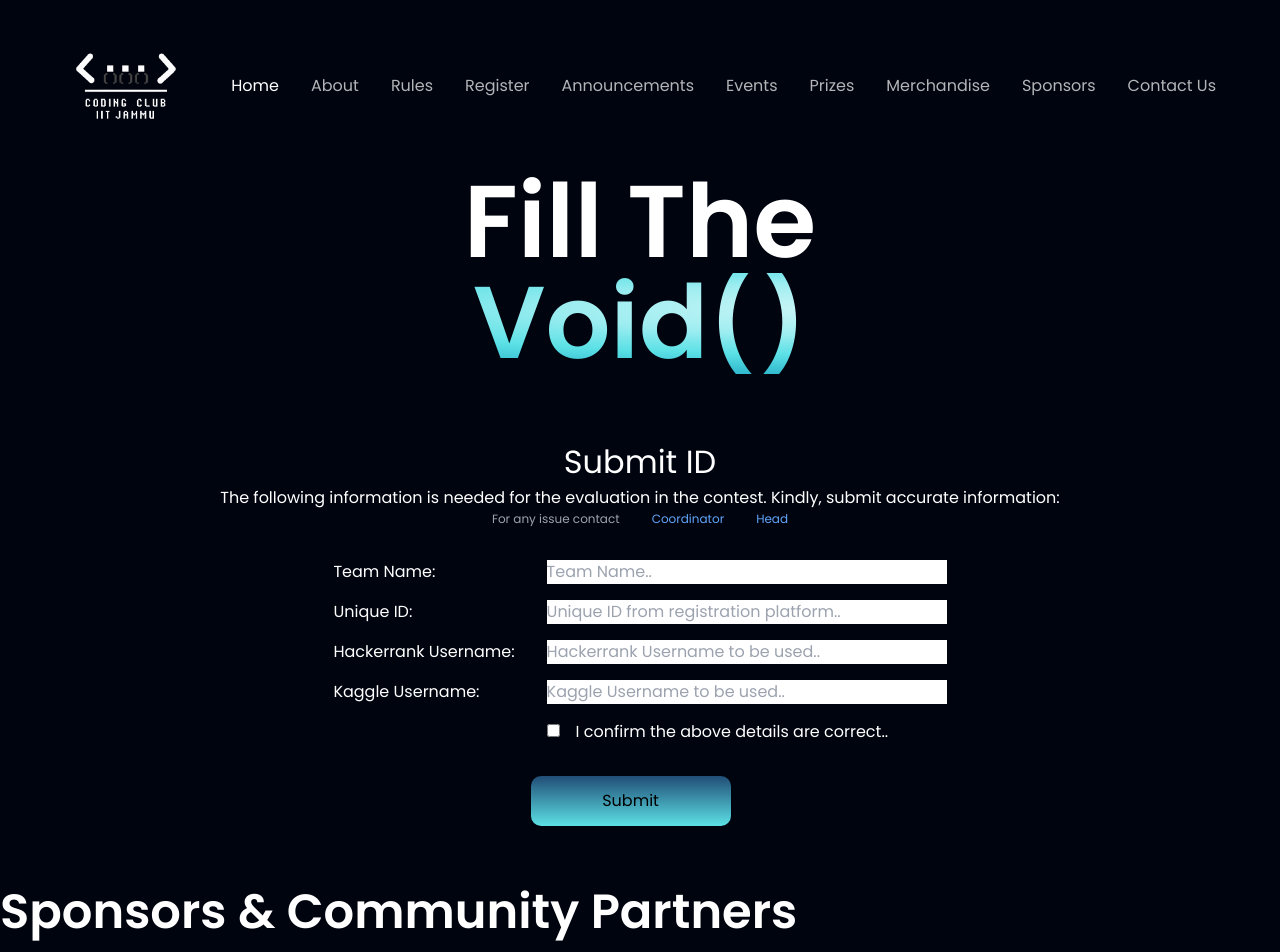
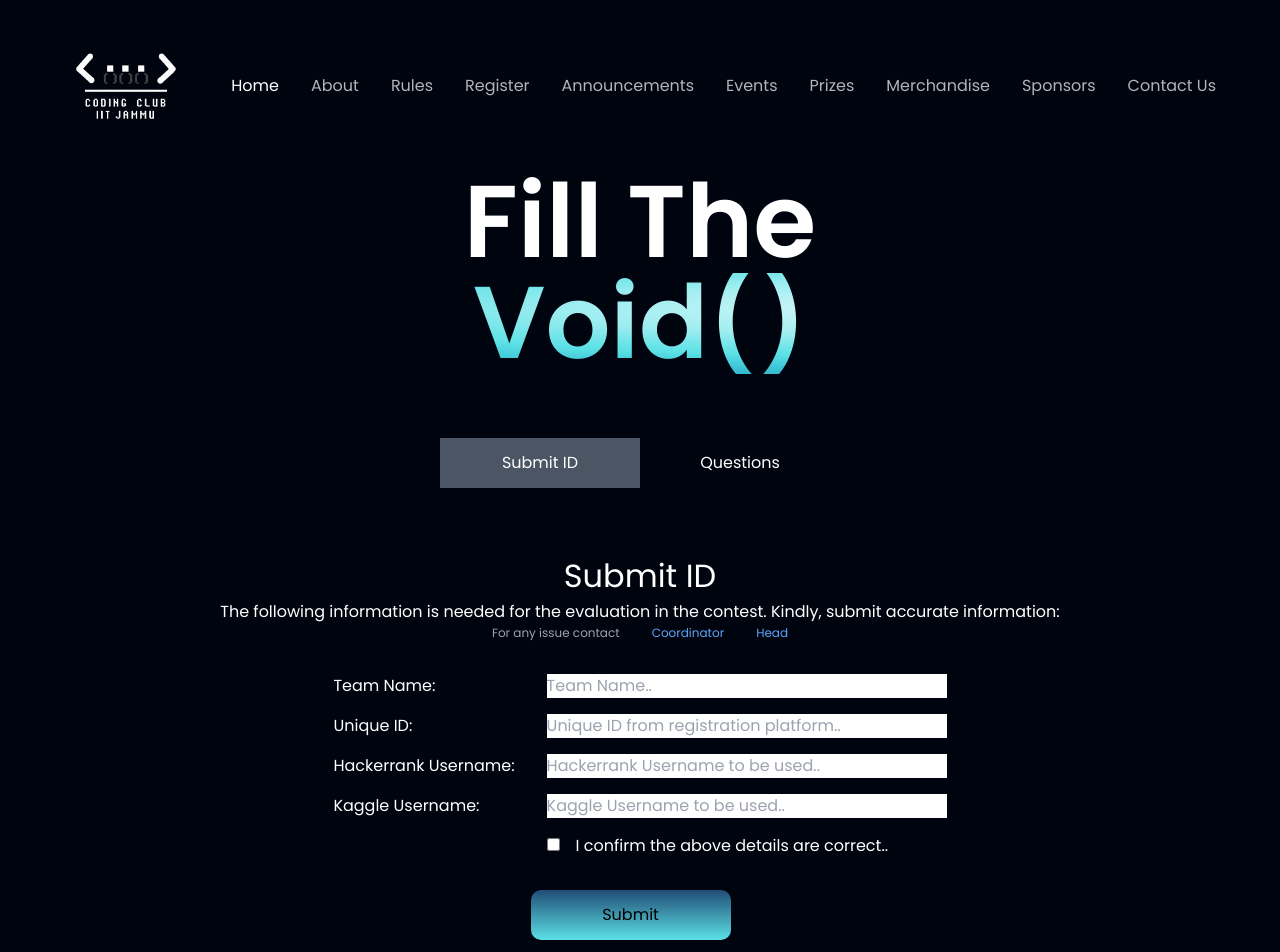
Before and after one commit to ragnar-vallhala/CodingClub, a React (Vite) app: page /Events in a window 1280 px wide. Shown: the top 952 px of the page. Built offline with nearby package versions, Linux system fonts and the light colour scheme.

Commit message:
Question section added to Events

```diff
--- a/src/components/Event.jsx
+++ b/src/components/Event.jsx
@@ -9,6 +9,7 @@ const Event = () => {
   const [form, setForm] = useState({});
   const [isSubmitted, setSubmit] = useState(false);
   const [isSuccess, setSuccess] = useState(false);
+  const [state, setState] = useState(0);
 
   const togglSuccess=(e)=>{
     setSuccess(e)
@@ -53,6 +54,21 @@ const Event = () => {
     // handle form submission here
   }
 
+  const setStateZero=()=>{
+    setState(0);
+  }
+  const setStateOne=()=>{
+    setState(1);
+  }
+
+
+  const Questions = [
+    // {
+    //   title:'Hello',
+    //   link:'http://google.com'
+    // },
+
+  ]
 
 
 
@@ -68,7 +84,13 @@ const Event = () => {
           <p>Fill The</p>
           <p className="text-gradient">Void()</p>
         </div>
-        {!isSubmitted&&(<div className='flex  flex-col text-white font-poppins mt-16'>
+
+        <div className='flex text-white justify-center font-poppins mt-16'>
+          <button className={state==0?`bg-gray-600 w-[200px] h-[50px]`:`w-[200px] h-[50px]`} onClick={setStateZero}>Submit ID</button>
+          <button className={state==1?`bg-gray-600 w-[200px] h-[50px]`:`w-[200px] h-[50px]`} onClick={setStateOne}>Questions</button>
+        </div>
+
+        {state==0&&!isSubmitted&&(<div className='flex  flex-col text-white font-poppins mt-16'>
             <p className='text-[32px]  text-center'>Submit ID</p>
             <form onSubmit={handleSubmit} className='flex flex-col'>
               <p className='text-[16px]  text-center'>The following information is needed for the evaluation in the contest. Kindly, submit accurate information:</p>
@@ -100,6 +122,37 @@ const Event = () => {
 
             </form>
         </div>)}
+        {
+          state==1&&(
+            <div className='flex  flex-col text-white font-poppins mt-16'>
+              <p className='text-[32px]  text-center'>Questions</p>
+              <p className='text-[16px]  text-center'>Links to the qustions will displayed below on the appropiate time.</p>
+              <p className='text-[12px] text-gray-400  text-center'>For any issue contact
+                <a href={`tel:${contacts[0].phone}`} className='ml-8 text-blue-400'>Coordinator</a>
+                <a href={`tel:${contacts[1].phone}`} className='ml-8 text-blue-400'>Head</a>
+              </p>
+              <ol className='text-[18px]  text-center mt-16'>
+                {
+                  Questions.map((question,index)=>{
+                    return (
+                      <li key={index}>
+                        <a target="_blank" href={question.link}>{index+1}{".\t"+question.title+"\t"}
+                          <p className='mb-6 text-[12px] text-gray-400'>{question.link}</p>
+                        </a>
+                      </li>
+                    )
+                  })
+                }
+              </ol>
+              {
+                Questions.length==0&&(
+                  <p className='text-center text-[24px] text-gray-400'>No question added yet.</p>
+                )
+              }
+
+            </div>
+          )
+        }
 
 
 
```
